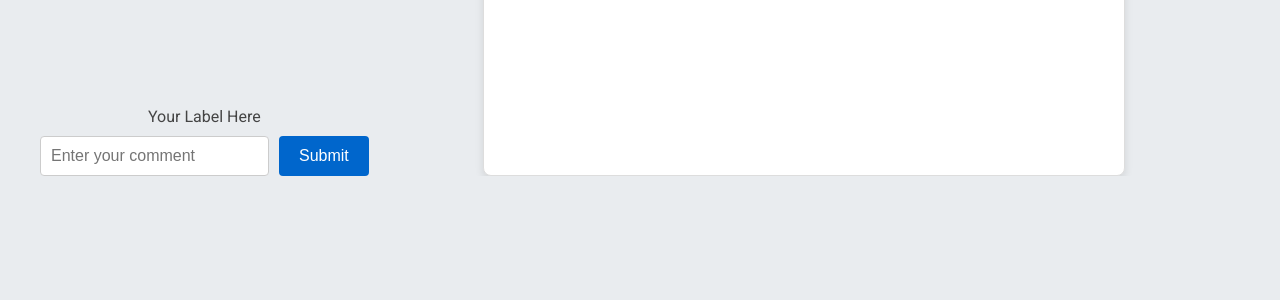
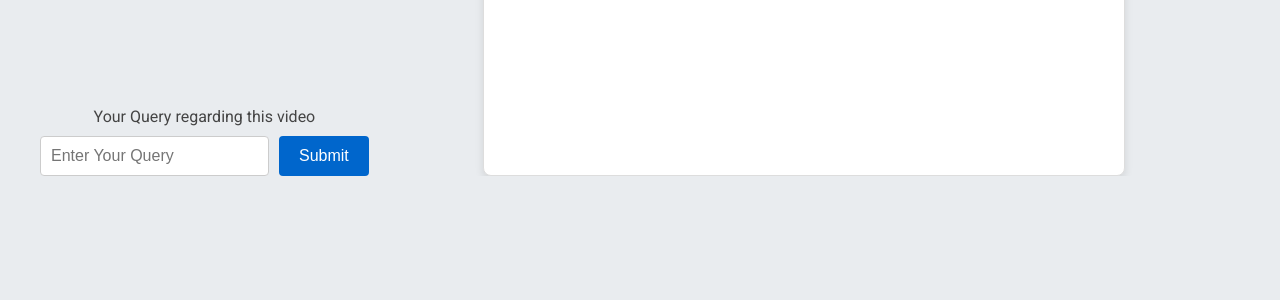
Before and after one commit to RitikDutta/Interview-Agent-Langchain, a Flask app: template templates/display.html in a window 1280 px wide. Shown: the part 475-775 px from the top of the page. Run offline with Flask 3, Linux system fonts and the light colour scheme; the template is opened without the code that fills it: most values are stand-ins (such as "Sample title", 1, 10 or a date in 2020).

Commit message:
changes some labels

```diff
--- a/templates/display.html
+++ b/templates/display.html
@@ -292,6 +292,14 @@
             }
             return seconds;
         }
+        function convertTimePatternsToClickable(text) {
+            const timePattern = /\b\d{1,2}:\d{2}(?::\d{2})?\b/g;
+            return text.replace(timePattern, (match) => {
+                const seconds = parseTimeToSeconds(match);
+                return `<span class="timestamp" onclick="seekTo(${seconds})">${match}</span>`;
+            });
+        }
+
 
         function copyTranscript() {
             const transcript = document.querySelector('.transcript').innerText;
@@ -373,9 +381,9 @@
             <div class="video-container">
                 <div id="youtube-iframe"></div>
                 <div class="input-container">
-                    <label id="inputLabel">Your Label Here</label>
+                    <label id="inputLabel">Your Query regarding this video</label>
                     <div class="input-wrapper">
-                        <input type="text" id="inputText" placeholder="Enter your comment">
+                        <input type="text" id="inputText" placeholder="Enter Your Query">
                         <button onclick="submitComment()">Submit</button>
                     </div>
                 </div>
```
